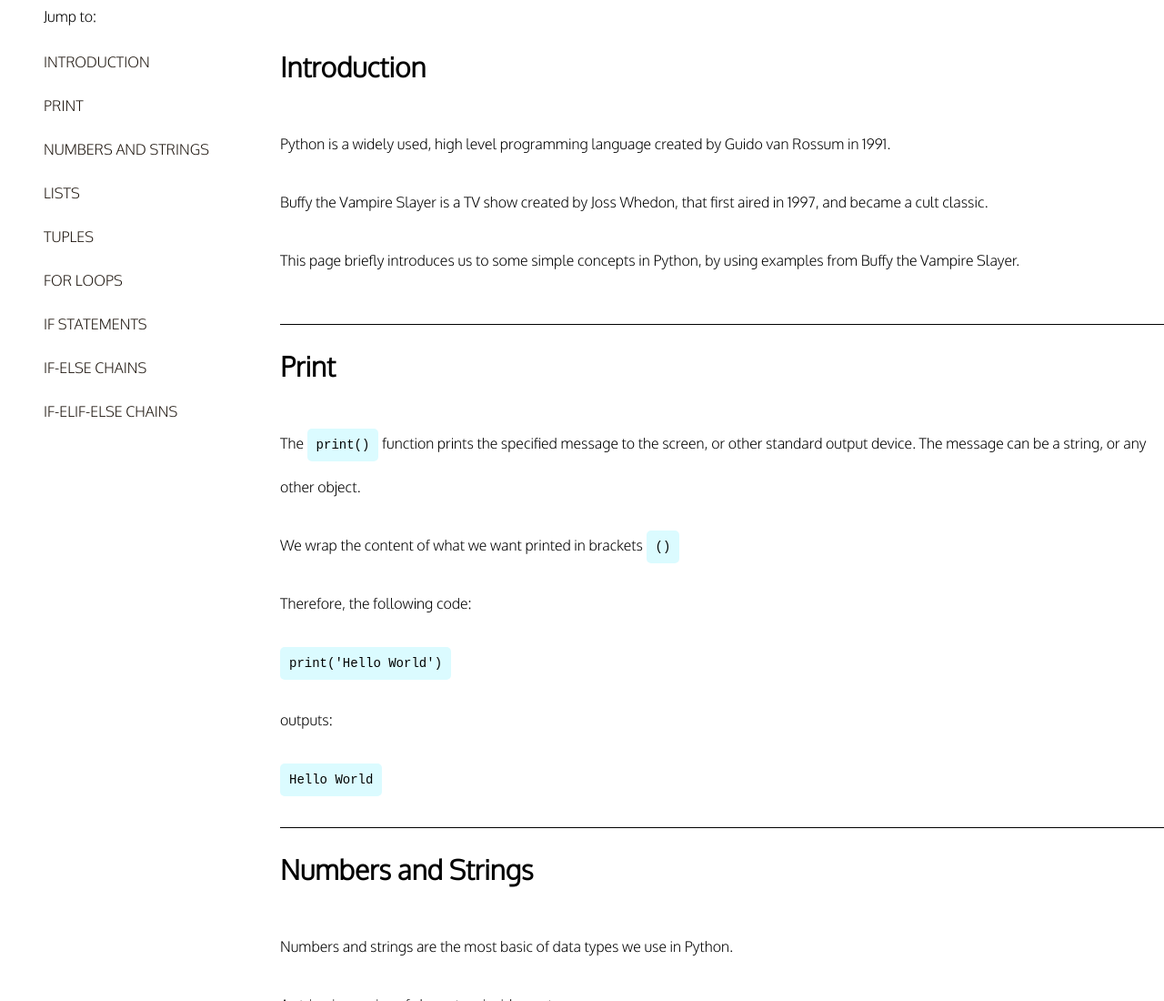
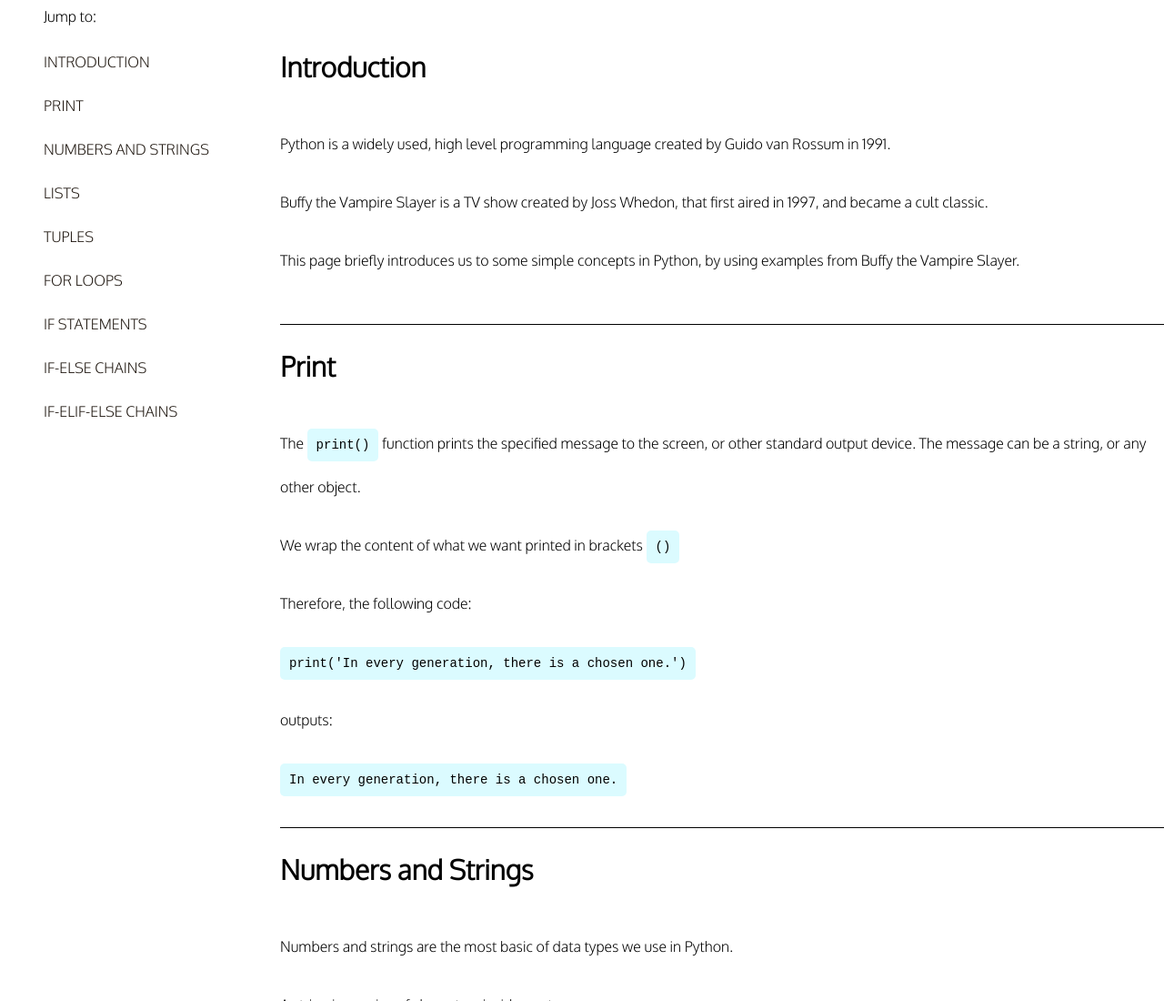
Before and after one commit to ivahub/fcc-project-4, a plain HTML site: page index.html in a window 1280 px wide. Shown: the top 1100 px of the page at 91% size. Drawn offline with Linux system fonts and the light colour scheme.

Commit message:
minor tweaks 3

```diff
--- a/index.html
+++ b/index.html
@@ -34,9 +34,9 @@
                 <p>The <code>print()</code> function prints the specified message to the screen, or other standard output device. The message can be a string, or any other object.</p>
                 <p>We wrap the content of what we want printed in brackets <code>()</code></p>
                 <p>Therefore, the following code:</p>
-                <code>print('Hello World')</code>
+                <code>print('In every generation, there is a chosen one.')</code>
                 <p>outputs:</p>
-                <code>Hello World</code>
+                <code>In every generation, there is a chosen one.</code>
             </section>
             <section class="main-section" id="Numbers_and_Strings">
                 <header>Numbers and Strings</header>
@@ -54,8 +54,7 @@
                 <li>Exponents <code>**</code></li>
                 </ol>
                 <p>If we want to concatenate strings and numbers, we need to wrap the number inside the <code>str()</code> element.</p>
-                <pre><code>print('There are ' + str(7) +
-' seasons of Buffy')</code></pre>
+                <pre><code>print('There are ' + str(7) + ' seasons of Buffy')</code></pre>
                 <p>outputs:</p>
                 <code>There are 7 seasons of Buffy.</code>
             </section>
@@ -79,7 +78,8 @@
                 </ul>
                 <pre><code>
     heroes = ('buffy', 'xander', 'willow', 'giles',
-              'oz', 'tara', 'dawn')</code></pre>
+              'oz', 'tara', 'dawn')
+              </code></pre>
             </section>
             <section class="main-section" id="For_Loops">
                 <header>For Loops</header>
```
